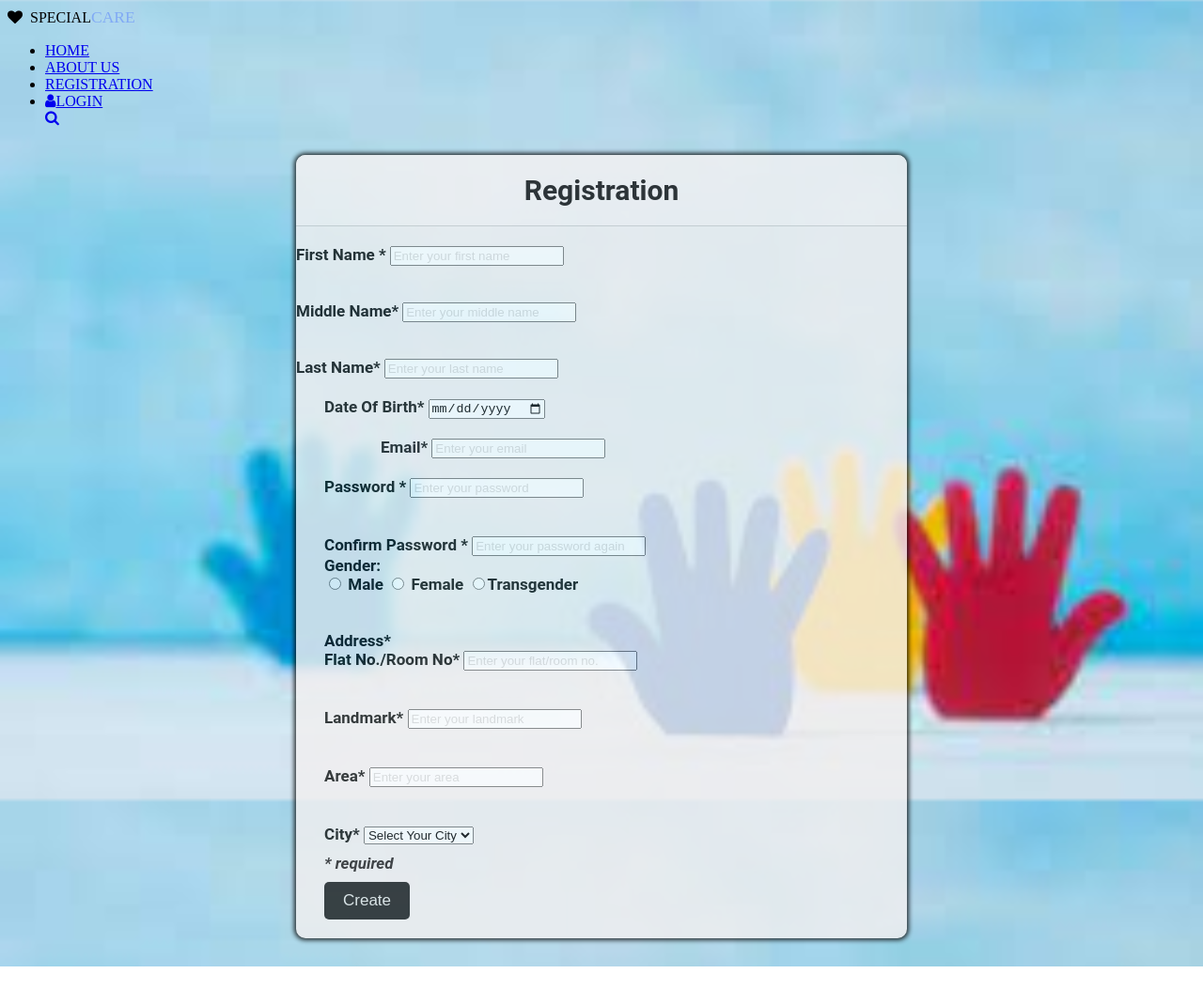
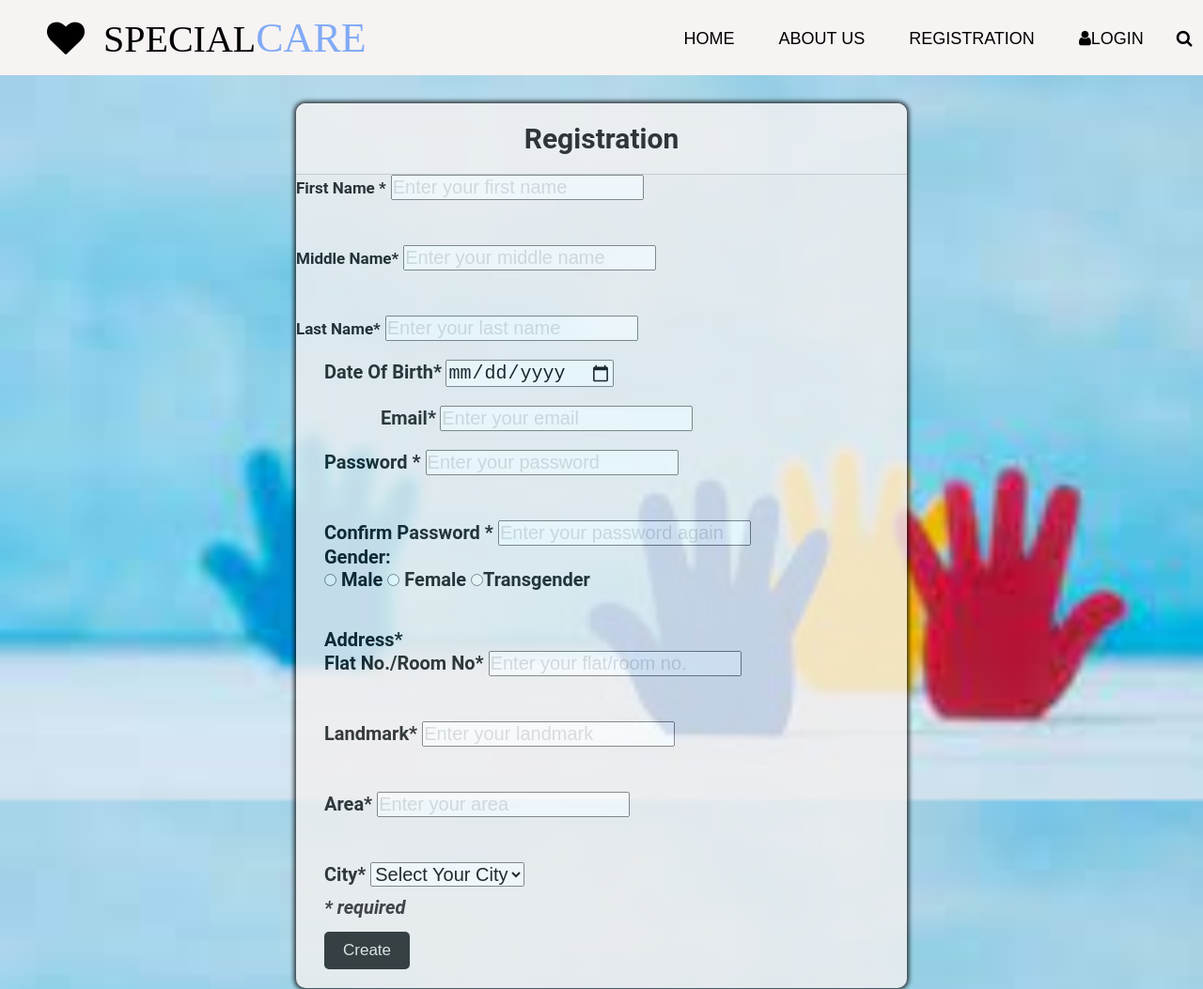
Before and after one commit to vaibhaveethorat11/SPECIAL-CARE, a plain HTML site: page regis.html in a window 1280 px wide. Shown: the top 1053 px of the page at 94% size. Before the commit the page ends 1029 px from the top, so only its background shows below. Drawn offline with Linux system fonts and the light colour scheme; files whose address does not match are found by name.

Commit message:
Update regis.css

```diff
--- a/regis.css
+++ b/regis.css
@@ -1,3 +1,81 @@
+*{
+  margin: 0;
+  padding: 0;
+  box-sizing: border-box;
+  font-size: 20px;
+}
+
+html{
+  scroll-behavior: smooth;
+}
+
+a{
+  text-decoration: none;
+}
+
+ul{
+  list-style: none;
+}
+
+.navbar{
+  display: flex;
+  justify-content: space-between;
+  align-items: center;
+  height: 10vh;
+  background-color: #f7f3f3;
+  margin-bottom: 25px;
+}
+.logo{
+  padding-left: 2.5em;
+}
+.logo-text{
+  font-size: 2em;
+}
+.menubar{
+  width: 45%;
+  margin-left: 8.5em;
+}
+.list{
+  display: flex;
+  justify-content: space-around;
+}
+.list-items a{
+  color: black;
+  font-family: Arial, Helvetica, sans-serif;
+  font-size: 0.9em;
+  transition: 0.4s;
+  padding: 12px;
+}
+.icon-bar{
+
+  color: black;
+}
+.icon-bar a{
+  justify-content: space-between;
+  color: black;
+  font-size: 0.9em;
+}
+.icon-bar a:hover{
+  color:rgb(88, 183, 228) ;
+}
+.list-items a:hover{
+  color: rgb(88, 183, 228);
+}
+.hamburger{
+  height:28px;
+  width: 32px;
+  display: none;
+}
+.bar{
+  display: block;
+  background: black;
+  height: 3px;
+  margin: 5px auto;
+  width: 25px;
+  -webkit-transition: all 0.2s ease-in-out;
+  transition: all 0.3 ease-in-out;
+  background-color: #ececec;
+}
 body {
   background: url(images/eee.jpeg);
   background-repeat: no-repeat;
```
